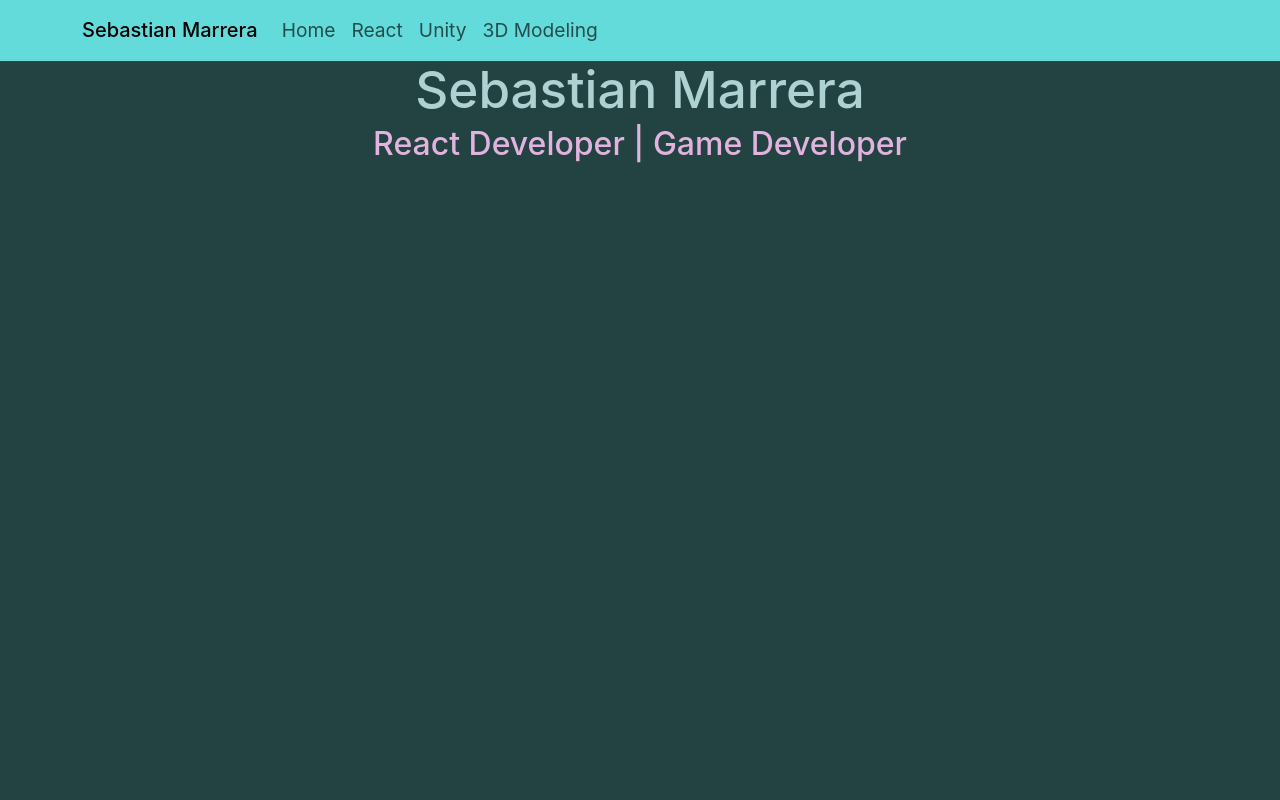
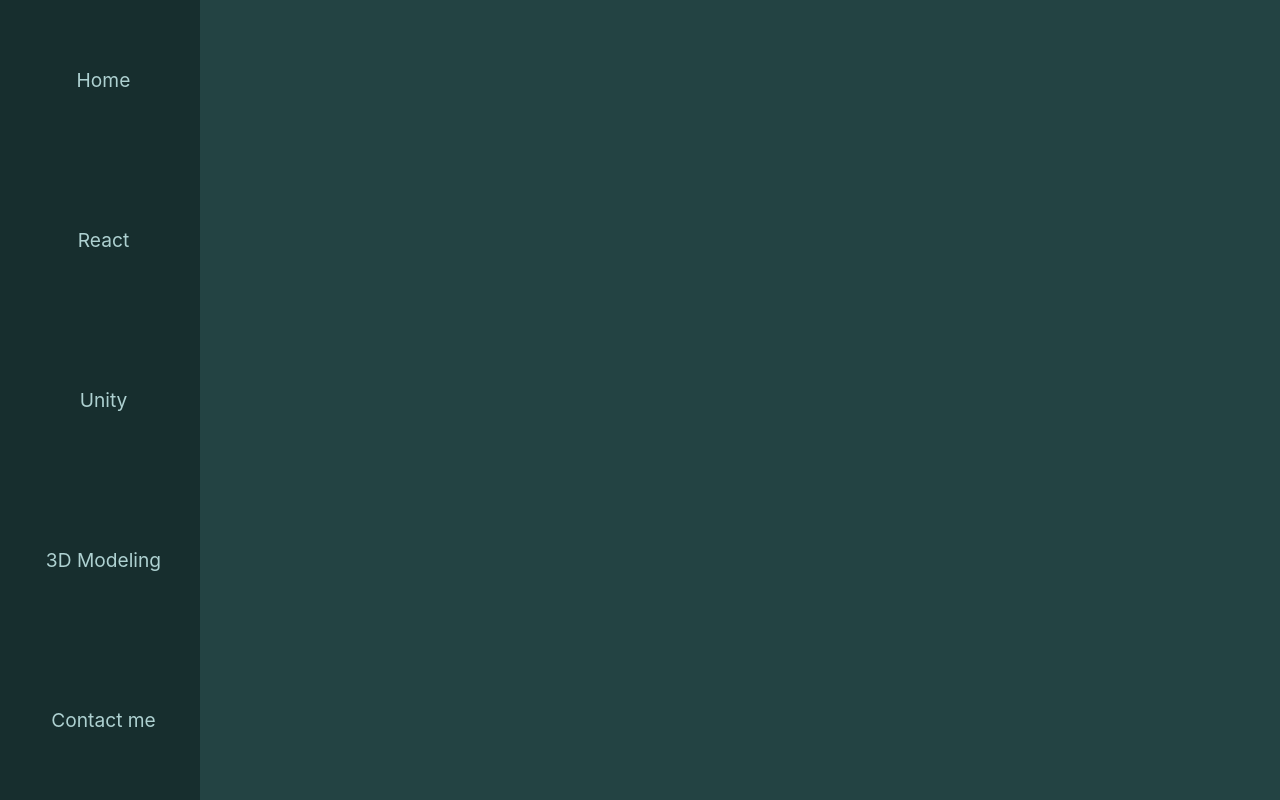
Before and after one commit to ctrl-Sebastian/Portfolio, a React (Vite) app: page / in a window 1280 px wide. Built offline with nearby package versions, Linux system fonts and the light colour scheme.

Commit message:
inicio de navbar

```diff
--- a/src/App.jsx
+++ b/src/App.jsx
@@ -5,9 +5,7 @@ import Header from './components/Header';
 function App() {
   return (
     <>
-    <Header />
-      <h1>Sebastian Marrera</h1>
-      <h2 style={{color: 'var(--secondary)'}}>React Developer | Game Developer</h2>
+      <Header />
     </>
   )
 }
--- a/src/components/Header/Header.css
+++ b/src/components/Header/Header.css
@@ -1,6 +1,30 @@
 .header{
-    background-color: var(--primary);
+    background-color: var(--darkerBg);
     font-size:larger;
+
+    width: max-content;
+    height: 100%;
+
+    position: absolute;
+}
+
+.header{
+    width: 200px;
+    display: flex;
+    flex-wrap: wrap;
+    align-items:center;
+}
+
+.header li{
+    margin-right: 25px;
+    color: var(--text);
+    inline-size: auto;
+    width: 100%;
+    }
+
+.header li:hover{
+    background-color: var(--headerItemBg);
+    cursor: pointer;
 }
 
 .navLink{
--- a/src/components/Header/index.jsx
+++ b/src/components/Header/index.jsx
@@ -1,24 +1,15 @@
 import './Header.css'
-import Container from 'react-bootstrap/Container';
-import Nav from 'react-bootstrap/Nav';
-import Navbar from 'react-bootstrap/Navbar';
 
 function Header() {
   return (
-    <Navbar expand="lg" className="header">
-      <Container>
-        <Navbar.Brand href="#home">Sebastian Marrera</Navbar.Brand>
-        <Navbar.Toggle aria-controls="basic-navbar-nav" />
-        <Navbar.Collapse id="basic-navbar-nav" className="justify-content-end">
-          <Nav className="me-auto">
-            <Nav.Link className='navLink' href="#home">Home</Nav.Link>
-            <Nav.Link className='navLink' href="#link">React</Nav.Link>
-            <Nav.Link className='navLink' href="#link">Unity</Nav.Link>
-            <Nav.Link className='navLink' href="#link">3D Modeling</Nav.Link>
-          </Nav>
-        </Navbar.Collapse>
-      </Container>
-    </Navbar>
+      <ul className='header'>
+        <li>Home</li>
+        <li>React</li>
+        <li>Unity</li>
+        <li>3D Modeling</li>
+        <li>Contact me</li>
+      </ul>
+
   );
 }
 
--- a/src/index.css
+++ b/src/index.css
@@ -1,6 +1,8 @@
 body {
   --text: #aed1d1;
-  --background: #234343;
+  --Bg: #234343;
+  --darkerBg: #172e2e;
+  --headerItemBg: #255454;
   --primary: #64dbdb;
   --secondary: #e2b3de;
   --accent: #00ffff;
@@ -10,7 +12,7 @@ body {
   font-weight: 400;
 
   color: var(--text);
-  background-color: var(--background);
+  background-color: var(--Bg);
 
   font-synthesis: none;
   text-rendering: optimizeLegibility;
@@ -32,3 +34,7 @@ h1 {
   font-size: 3.2em;
   line-height: 1.1;
 }
+
+ul{
+  list-style-type: none;
+}
```
